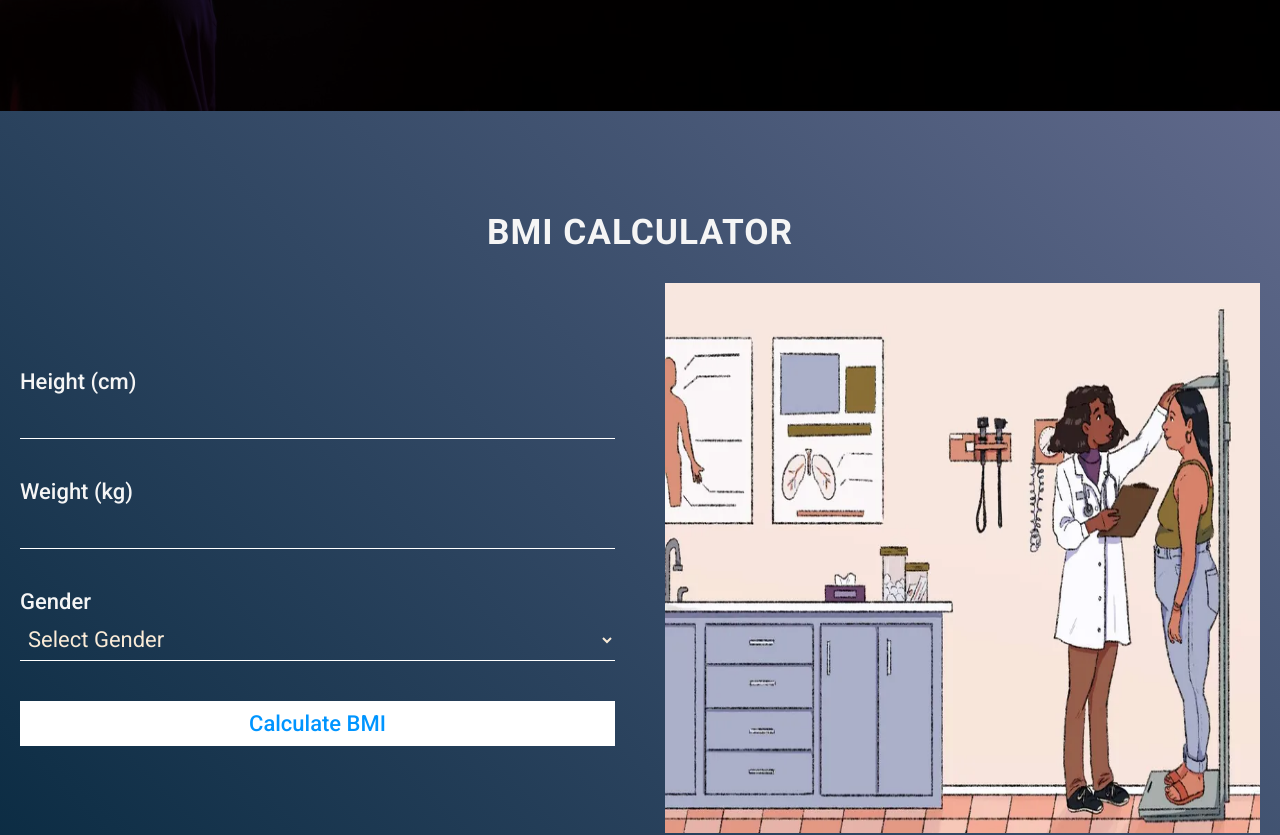
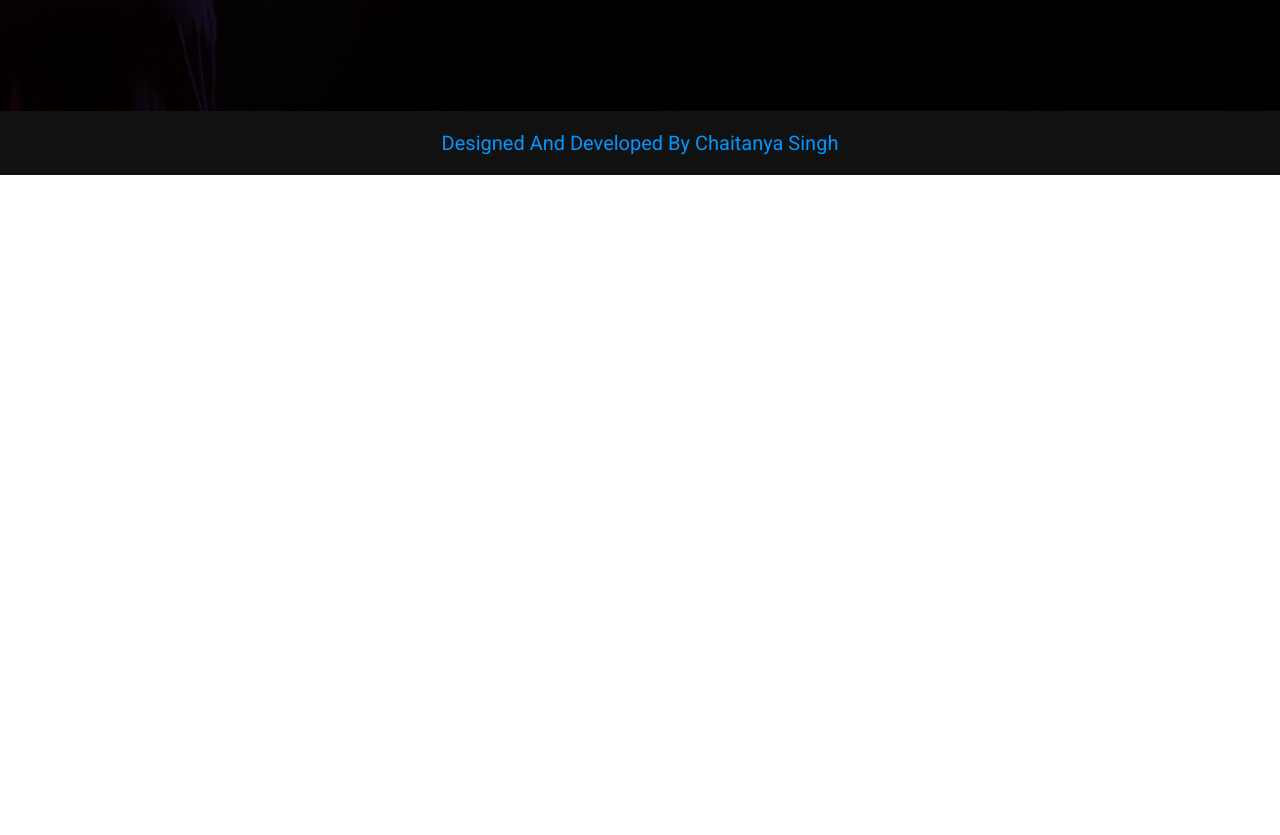
Before and after one commit to ChaitanyaSingh9742/GYM, a React (Vite) app in the folder Frontend/: page / in a window 1280 px wide. Shown: the part 4432-5267 px from the top of the page. After the commit the page ends 4607 px from the top, so only its background shows below. Built offline with nearby package versions, Linux system fonts and the light colour scheme.

Commit message:
Fifteenth-commit

```diff
--- a/Frontend/src/App.jsx
+++ b/Frontend/src/App.jsx
@@ -24,7 +24,6 @@ const App = () => {
         <Route path="/bmi-calculator" element={<BMICalculator />} />
       </Routes>
       <Contact />
-      <BMICalculator />
       <Footer />
       <ToastContainer theme="dark" position="top-center" />
     </Router>
```
